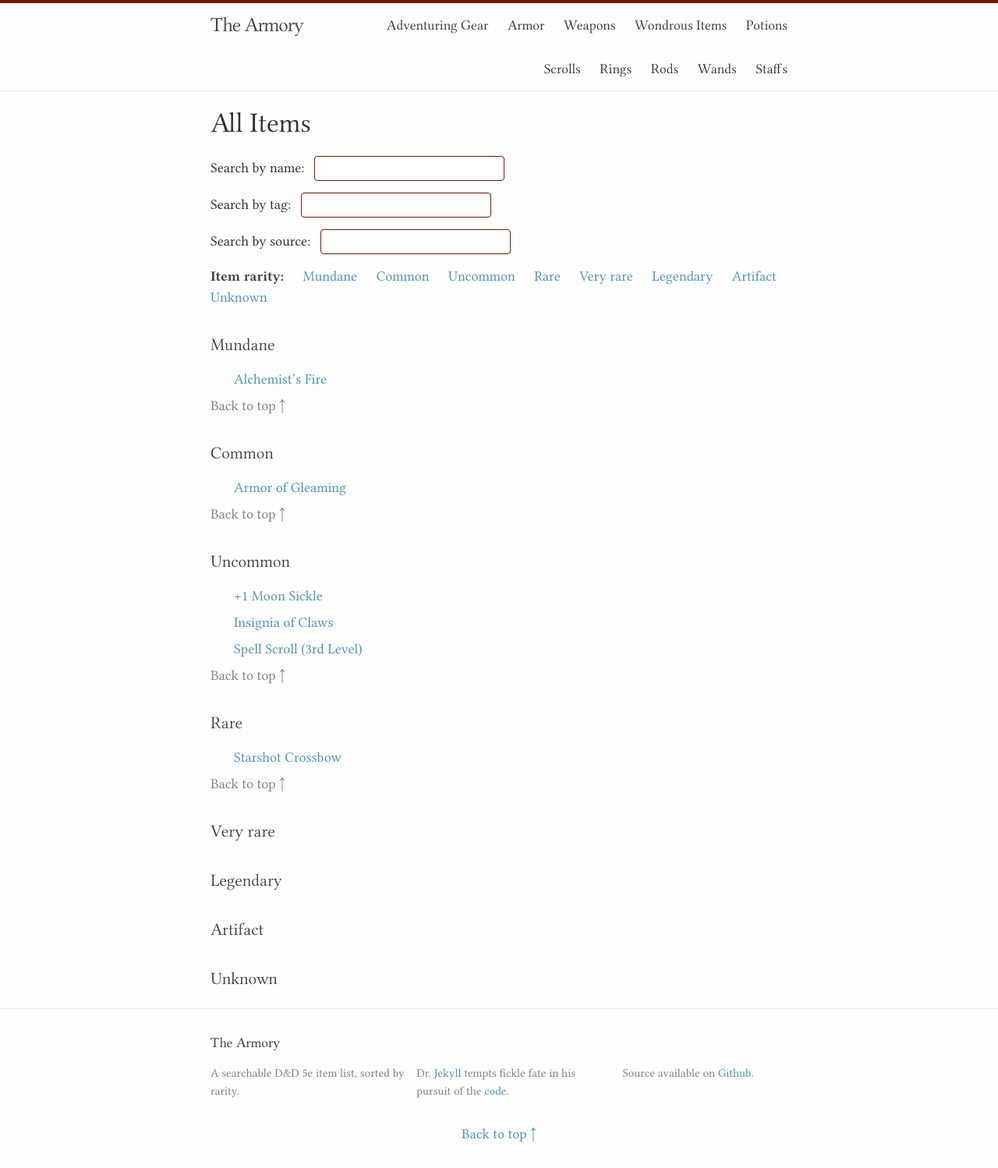
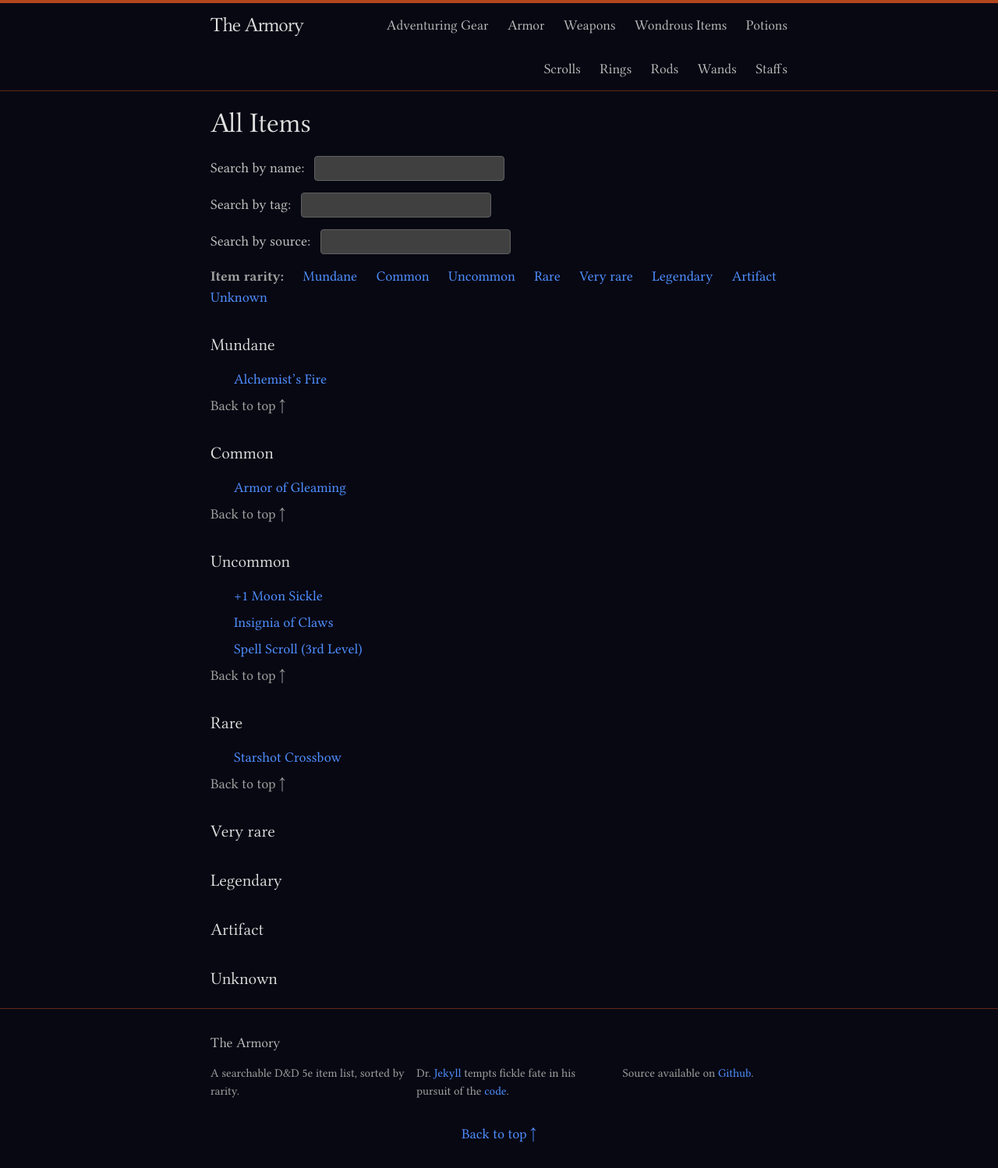
Before and after one commit to Traneptora/armory, a Jekyll site: the page built from index.html, in a window 1280 px wide. Shown: the whole page at 78% size. Built offline with Jekyll 4.4.1, drawn with Linux system fonts in a browser that asks for light colours.

Commit message:
dark theme

```diff
--- a/_sass/_base.scss
+++ b/_sass/_base.scss
@@ -18,6 +18,9 @@ html {
     overflow-x: hidden;
 }
 
+::selection {
+    background-color: #404060;
+}
 /**
  * Basic styling
  */
@@ -83,8 +86,14 @@ li {
 
 strong, b {
     font-weight: 700;
+    color: #ffffff;
 }
 
+article p:first-of-type {
+    strong, b {
+        color: v.$text-color-light;
+    }
+}
 
 
 /**
@@ -103,10 +112,6 @@ a {
     color: v.$brand-color;
     text-decoration: none;
 
-    &:visited {
-        color: color.adjust(v.$brand-color, $lightness: -15%);
-    }
-
     &:hover {
         color: v.$text-color;
         text-decoration: underline;
@@ -119,8 +124,8 @@ a {
  * Blockquotes
  */
 blockquote {
-    color: v.$grey-color;
-    border-left: 4px solid v.$grey-color-light;
+    color: v.$text-color-dark;
+    border-left: 4px solid v.$text-color-dark;
     padding-left: math.div(v.$spacing-unit, 2);
     font-size: 18px;
     letter-spacing: -1px;
@@ -136,10 +141,9 @@ blockquote {
 /**
  * Code formatting
  */
-pre,
-code {
+pre, code {
     font-size: 15px;
-    border: 1px solid v.$grey-color-light;
+    border: 1px solid v.$text-color-dark;
     border-radius: 3px;
     background-color: #eef;
 }
@@ -158,8 +162,6 @@ pre {
         padding-left: 0;
     }
 }
-
-
 
 /**
  * Wrapper
@@ -208,7 +210,7 @@ pre {
         vertical-align: middle;
 
         path {
-            fill: v.$grey-color;
+            fill: v.$text-color-dark;
         }
     }
 }
--- a/_sass/_layout.scss
+++ b/_sass/_layout.scss
@@ -6,8 +6,8 @@
  * Site header
  */
 .site-header {
-    border-top: 4px solid v.$brand-color-dark;
-    border-bottom: 1px solid v.$grey-color-light;
+    border-top: 4px solid v.$brand-color-secondary;
+    border-bottom: 1px solid v.$brand-color-dark;
     min-height: 56px;
 
     // Positioning context for the mobile navigation icon
@@ -24,7 +24,7 @@
 
     &,
     &:visited {
-        color: v.$grey-color-dark;
+        color: v.$text-color-light;
     }
 }
 
@@ -80,7 +80,7 @@
                 height: 15px;
 
                 path {
-                    fill: v.$grey-color-dark;
+                    fill: v.$text-color-dark;
                 }
             }
         }
@@ -113,7 +113,7 @@
                 padding-left: 20px;
             }
             &:not(:last-child) {
-                border-bottom: 1px solid v.$grey-color-light;
+                border-bottom: 1px solid v.$brand-color-dark;
             }
         }
     }
@@ -125,7 +125,7 @@
  * Site footer
  */
 .site-footer {
-    border-top: 1px solid v.$grey-color-light;
+    border-top: 1px solid #612a15;
     padding: v.$spacing-unit 0;
 }
 
@@ -145,7 +145,7 @@
 
 .footer-col-wrapper {
     font-size: 15px;
-    color: v.$grey-color;
+    color: v.$text-color-dark;
     margin-left: math.div(v.$spacing-unit, -2);
     @extend %clearfix;
 }
@@ -208,9 +208,10 @@
      line-height: v.$base-line-height;
      width: 33%;
      max-width: 400px;
-     border: 1px solid v.$brand-color-dark;
+     border: 1px solid #606060;
      border-radius: 4px;
      margin-left: 8px;
+     background-color: #404040;
  }
 
 .page-content {
@@ -223,6 +224,7 @@
     font-family: 'Libertinus Serif Display';
     font-weight: 400;
     font-style: normal;
+    color: v.$text-color-light;
 }
 
 dl.tag-list {
@@ -231,7 +233,7 @@ dl.tag-list {
     dt {
         font-weight: bold;
         display: inline-block;
-        color: v.$grey-color-dark;
+        color: v.$text-color-dark;
         padding-right: 20px;
     }
     dd {
@@ -242,11 +244,11 @@ dl.tag-list {
 
 .post-list-head {
     font-size: 22px;
-    color: v.$grey-color-dark;
     margin-top: v.$spacing-unit;
     font-family: 'Libertinus Serif Display';
     font-weight: 400;
     font-style: normal;
+    color: v.$text-color-light;
 }
 
 .post-list {
@@ -265,7 +267,7 @@ dl.tag-list {
 
 .post-meta {
     font-size: v.$base-font-size;
-    color: v.$grey-color;
+    color: v.$text-color-dark;
 }
 
 .post-link {
@@ -307,6 +309,7 @@ dl.tag-list {
     font-family: 'Libertinus Serif Display';
     font-weight: 400;
     font-style: normal;
+    color: v.$text-color-light;
 
     @include v.media-query(v.$on-laptop) {
         font-size: 36px;
@@ -370,7 +373,7 @@ th {
     border: 0;
     padding: 10px 15px;
     font-weight: normal;
-    color: #fff;
+    color: v.$text-color-light;
     background-color: #771900;
 }
 
--- a/_sass/_variables.scss
+++ b/_sass/_variables.scss
@@ -1,38 +1,29 @@
 @use "sass:color";
 
 // Our variables
-// $base-font-family: Helvetica, Arial, sans-serif;
-$base-font-family: "Libertinus Serif", Georgia, serif;
-$base-font-size:   18px;
-$small-font-size:  $base-font-size * 0.875;
+$base-font-family: "Libertinus Serif", serif;
+$base-font-size: 18px;
+$small-font-size: $base-font-size * 0.875;
 $base-line-height: 1.5;
 
-$spacing-unit:     30px;
+$spacing-unit: 30px;
 $spacing-unit-line: 7px;
 
-$text-color:       #333;
-$background-color: #fdfdfd;
-$brand-color: #4D96B9;
-$brand-color-secondary: #911E00;
+$text-color: #c0c0c0;
+$background-color: #080813;
+$brand-color: #4f8fff;
+$brand-color-secondary: #b1461c;
 $brand-color-light: color.adjust($brand-color-secondary, $lightness: 5%);
-$brand-color-dark: color.adjust($brand-color-secondary, $lightness: -5%);
+$brand-color-dark: #612a15;
 
-$grey-color:       #828282;
-$grey-color-light: color.adjust($grey-color, $lightness: 40%);
-$grey-color-dark:  color.adjust($grey-color, $lightness: -25%);
+$text-color-light: #e0e0e0;
+$text-color-dark: #a0a0a0;
 
-// Using media queries with like this:
-// @include media-query($palm) {
-//     .wrapper {
-//         padding-right: $spacing-unit / 2;
-//         padding-left: $spacing-unit / 2;
-//     }
-// }
 @mixin media-query($device) {
     @media screen and (max-width: $device) {
         @content;
     }
 }
 
-$on-palm:          750px;
-$on-laptop:        800px;
+$on-palm: 750px;
+$on-laptop: 800px;
```
